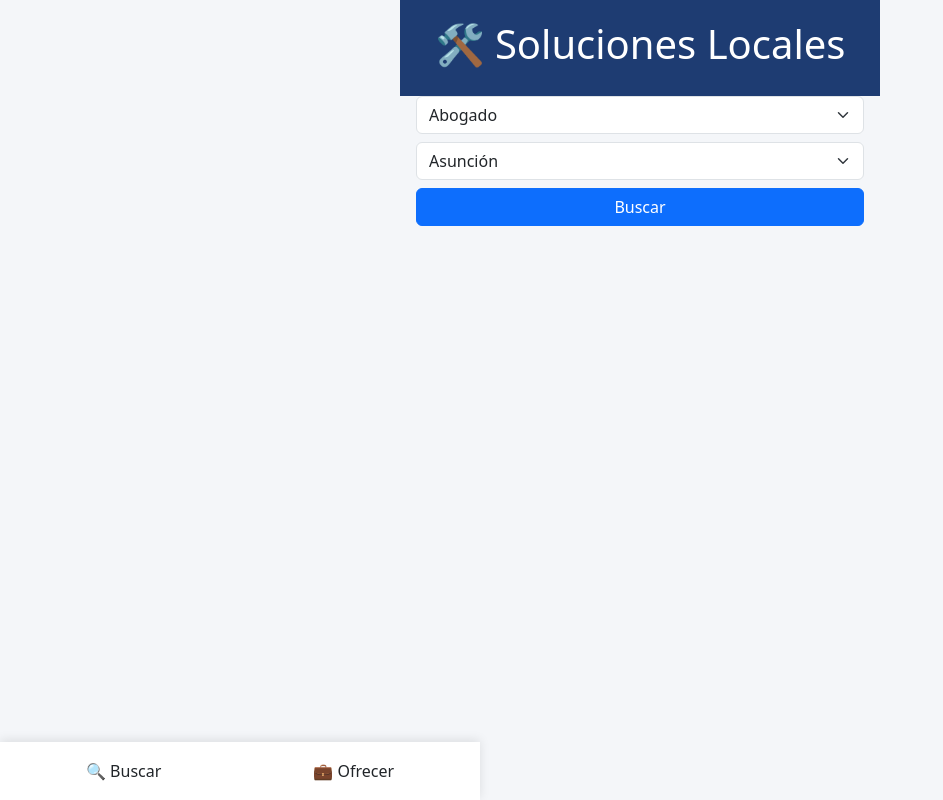
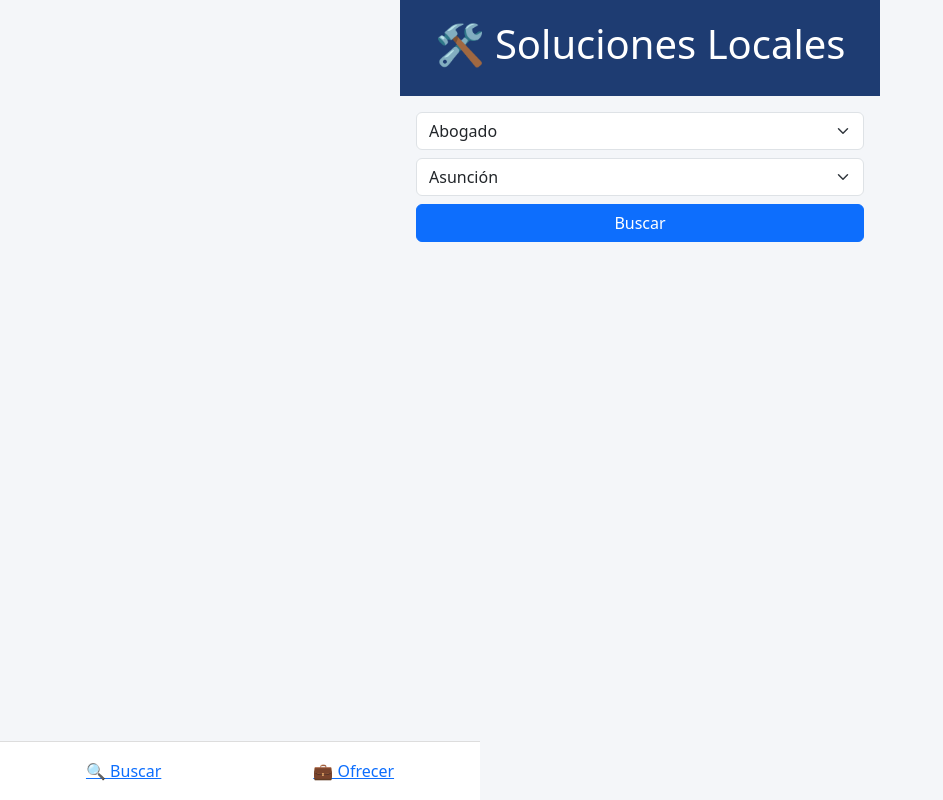
Before and after one commit to RaulBaez182/soluciones-locales, a Flask app: page / in a window 1280 px wide. Shown: the whole page, without its empty margins (0-943 px from the left). Run offline with Flask 3, Linux system fonts and the light colour scheme.

Commit message:
Update index.html

```diff
--- a/templates/index.html
+++ b/templates/index.html
@@ -5,23 +5,23 @@
     <title>Soluciones Locales</title>
     <link href="https://cdn.jsdelivr.net/npm/bootstrap@5.3.0/dist/css/bootstrap.min.css" rel="stylesheet">
     <style>
-        body { background: #f4f6f9; padding-bottom: 70px; }
+        body { background: #f4f6f9; padding-bottom: 80px; }
         .container-app { max-width: 480px; margin: 0 auto; }
         .app-header { background: #1e3c72; color: white; padding: 20px; text-align: center; }
-        .nav-fixed-bottom { position: fixed; bottom: 0; width: 100%; max-width: 480px; background: white; display: flex; justify-content: space-around; padding: 10px; box-shadow: 0 -2px 10px rgba(0,0,0,0.1); }
+        .nav-fixed-bottom { position: fixed; bottom: 0; width: 100%; max-width: 480px; background: white; display: flex; justify-content: space-around; padding: 10px; border-top: 1px solid #ddd; z-index: 1000; }
     </style>
 </head>
 <body>
 <div class="container-app">
     <div class="app-header"><h1>🛠️ Soluciones Locales</h1></div>
 
-    <div id="pantalla-buscar" class="px-3">
-        <select id="search-oficio" class="form-select mb-2"><option>Cargando oficios...</option></select>
-        <select id="search-ciudad" class="form-select mb-2"><option>Cargando ciudades...</option></select>
-        <button class="btn btn-primary w-100">Buscar</button>
+    <div id="pantalla-buscar" class="px-3 mt-3">
+        <select id="search-oficio" class="form-select mb-2"></select>
+        <select id="search-ciudad" class="form-select mb-2"></select>
+        <button class="btn btn-primary w-100" onclick="alert('Buscando...')">Buscar</button>
     </div>
 
-    <div id="pantalla-registro" class="d-none px-3">
+    <div id="pantalla-registro" class="d-none px-3 mt-3">
         <form id="form-registro" onsubmit="registrar(event)">
             <input type="text" name="nombre" class="form-control mb-2" placeholder="Nombre" required>
             <input type="text" name="apellido" class="form-control mb-2" placeholder="Apellido" required>
@@ -36,8 +36,8 @@
 </div>
 
 <div class="nav-fixed-bottom">
-    <button class="btn" onclick="mostrar('buscar')">🔍 Buscar</button>
-    <button class="btn" onclick="mostrar('registro')">💼 Ofrecer</button>
+    <button class="btn btn-link" onclick="mostrar('buscar')">🔍 Buscar</button>
+    <button class="btn btn-link" onclick="mostrar('registro')">💼 Ofrecer</button>
 </div>
 
 <script>
@@ -46,17 +46,15 @@
         const oficios = await resO.json();
         const ciudades = await resC.json();
 
-        const selectsO = [document.getElementById('search-oficio'), document.getElementById('reg-oficio')];
-        const selectsC = [document.getElementById('search-ciudad'), document.getElementById('reg-ciudad')];
-
-        selectsO.forEach(s => { s.innerHTML = oficios.map(o => `<option value="${o}">${o}</option>`).join(''); });
-        selectsC.forEach(s => { s.innerHTML = ciudades.map(c => `<option value="${c}">${c}</option>`).join(''); });
+        document.querySelectorAll('select[id$="-oficio"]').forEach(s => s.innerHTML = oficios.map(o => `<option value="${o}">${o}</option>`).join(''));
+        document.querySelectorAll('select[id$="-ciudad"]').forEach(s => s.innerHTML = ciudades.map(c => `<option value="${c}">${c}</option>`).join(''));
     }
 
     async function registrar(e) {
         e.preventDefault();
         const res = await fetch('/register', { method: 'POST', body: new FormData(e.target) });
         if(res.ok) { alert("¡Registro exitoso!"); e.target.reset(); mostrar('buscar'); }
+        else { alert("Error al registrar."); }
     }
 
     function mostrar(p) {
```
